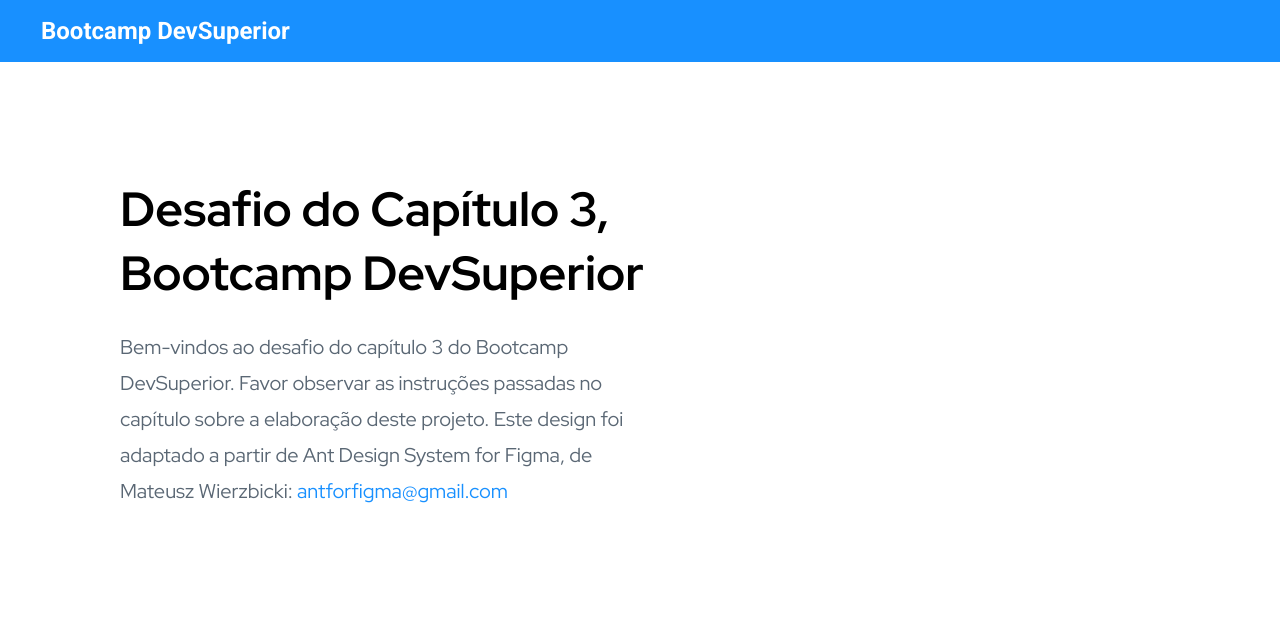
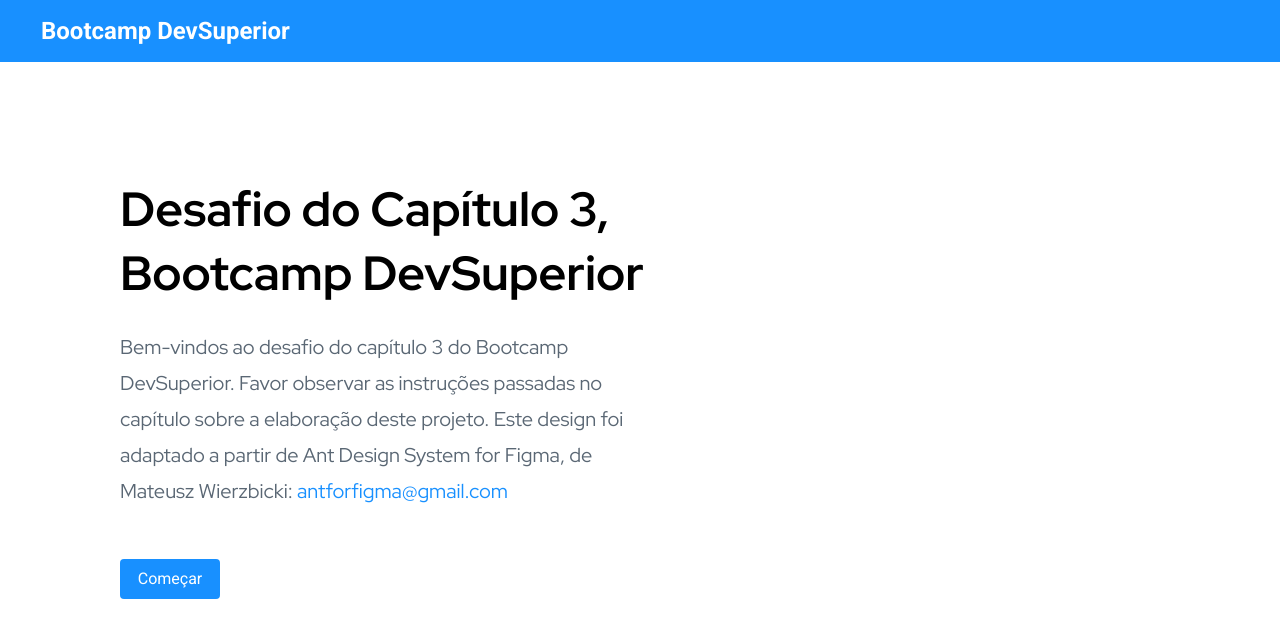
Before and after one commit to josivaldobatista/github-user-search, a React (Create React App) app: page / in a window 1280 px wide. Shown: the top 638 px of the page. Built offline with nearby package versions, Linux system fonts and the light colour scheme.

Commit message:
Component button created.

```diff
--- /dev/null
+++ b/src/core/components/ButtonIcon/index.tsx
@@ -0,0 +1,15 @@
+import React from 'react';
+
+import './styles.css';
+
+type Props = {
+    text: string;
+}
+
+const ButtonIcon = ({ text }: Props) => (
+    <button className="btn-icon">
+        <h1 className="btn-icon-content">{text}</h1>
+    </button>
+);
+
+export default ButtonIcon;
--- /dev/null
+++ b/src/core/components/ButtonIcon/styles.css
@@ -0,0 +1,19 @@
+.btn-icon {
+    margin-bottom: 265px;
+    width: 100px;
+    height: 40px;
+    background-color: #1890ff;
+    border-radius: 4px;
+    border: none;
+    display: flex;
+    align-items: center;
+    justify-content: center;
+}
+
+.btn-icon-content {
+    font-style: normal;
+    font-weight: normal;
+    font-size: 16px;
+    line-height: 24px;
+    color: #ffffff;
+}
--- a/src/pages/Home/index.tsx
+++ b/src/pages/Home/index.tsx
@@ -1,3 +1,4 @@
+import ButtonIcon from 'core/components/ButtonIcon';
 import React from 'react';
 
 import './styles.css';
@@ -14,6 +15,9 @@
             for Figma, de Mateusz Wierzbicki:
                 <a className="link-email" href="Link"> antforfigma@gmail.com</a>
         </p>
+        <div>
+            <ButtonIcon text="Começar"/>
+        </div>
     </div>
 );
 
```
